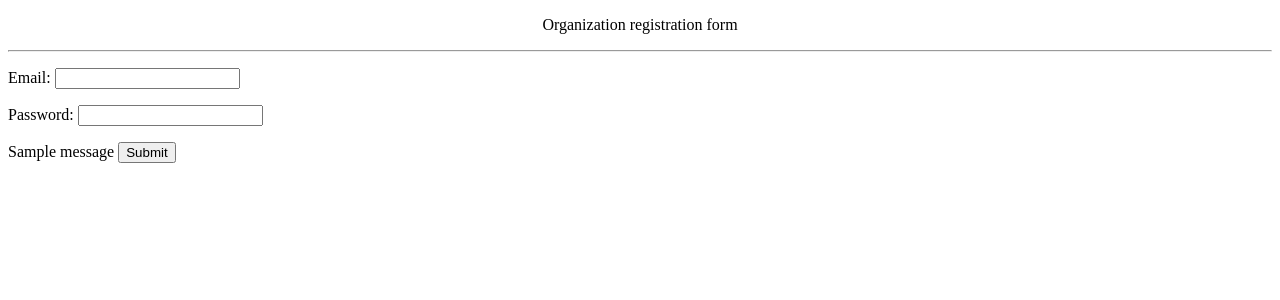
After one commit to siddharthss/ecampaign, a Django app: page /login/ in a window 1280 px wide. The commit adds this page. Shown: the top 300 px of the page. Run offline with Django 3.2, Linux system fonts and the light colour scheme; tables that the repository leaves empty hold one stand-in row (values such as "Sample post"); one stand-in notice (Sample message) is shown.

Commit message:
all file added on 6/10 commited file has function login for thet subdomain

```diff
--- a/ecampaign/urls.py
+++ b/ecampaign/urls.py
@@ -15,8 +15,15 @@ Including another URLconf
 """
 from django.conf.urls import include, url
 from django.contrib import admin
+from organization.views import DemoView
+from organization.views import LoginView
+from organization.views import DashboardView
 
 urlpatterns = [
+    url(r'^$', DemoView.as_view()),
     url(r'^organization/', include('organization.urls')),
     url(r'^admin/', include(admin.site.urls)),
+    url(r'^login/$', LoginView.as_view(), name='login_view'),
+    url(r'^dashboard/$', DashboardView.as_view(), name='dashboard_view'),
+
 ]
--- a/organization/forms.py
+++ b/organization/forms.py
@@ -1,19 +1,47 @@
 from django import forms
+from django.core.exceptions import ValidationError
 from django.forms import ModelForm
-from .models import Organization
 from .models import Organization
 
 
 class OrganizationRegistrationForm(ModelForm):
     class Meta:
         model = Organization
-        fields = '__all__'
+        exclude = ["domain_name"]
         widgets = {
         'password': forms.PasswordInput(),
         'phone': forms.NumberInput(),
         }
 
 
-class DomainForm(forms.Form):
-    domain_name = forms.CharField(max_length= 20)
-    pk = forms.IntegerField()
+class DomainForm(ModelForm):
+    class Meta:
+        model = Organization
+        fields = ("domain_name",)
+
+    def clean_domain_name(self):
+        domain_name = self.cleaned_data['domain_name']
+
+        if Organization.objects.filter(domain_name=domain_name).exists():
+            raise ValidationError("this domain name already in use")
+        else:
+            return domain_name
+
+
+class LoginForm(forms.Form):
+    email = forms.EmailField()
+    password = forms.CharField(widget=forms.PasswordInput)
+
+    # def clean(self):
+    #     host = self.request.META['HTTP_HOST']
+    #     arr = host.split(".")
+    #     host = arr[0]
+    #     obj = Organization.objects.filter(domain_name=host)
+    #
+    #     if obj.exists():
+    #         if obj.get().email != (self.cleaned_data.get('email') or obj.get().password != self.cleaned_data.get('password')):
+    #             raise ValidationError("invalid Email addresses Or password.")
+    #     else:
+    #         raise ValidationError("invalid Email addresses Or password.")
+    #
+    #     return self.cleaned_data
--- a/organization/models.py
+++ b/organization/models.py
@@ -12,4 +12,4 @@ class Organization(models.Model):
     email = models.EmailField()
     phone = models.CharField(max_length=13)
     password = models.CharField(max_length=100)
-    domain_name = models.CharField(max_length=15, blank=True, unique=True)
+    domain_name = models.CharField(max_length=15, blank=True)
--- /dev/null
+++ b/organization/templates/organization/organization_login.html
@@ -0,0 +1,23 @@
+<!DOCTYPE html>
+<html>
+<head lang="en">
+    <meta charset="UTF-8">
+    <title></title>
+</head>
+<body>
+    <center>
+        <p>Organization registration form</p>
+    </center>
+    <hr>
+    <form action="" method="post">
+        {% csrf_token %}
+        {{ form.as_p }}
+        {% if messages %}
+            {% for message in messages %}
+                {{message}}
+            {% endfor %}
+        {% endif %}
+        <input type="submit" value="Submit" />
+    </form>
+</body>
+</html>
--- a/organization/templates/organization/thankyou.html
+++ b/organization/templates/organization/thankyou.html
@@ -9,7 +9,7 @@
         <p>
         <h4>Thank you for registering with Us!<br/></h4>
         Soon you will be able to access the application at this URL:
-        <a href="http://{{domain_name}}.ecampaign.com">http://{{domain_name}}.ecampaign.com</a>
+                <a href="http://{{domain_name}}.ecampaign.com">http://{{domain_name}}.ecampaign.com</a>
         </p>
     </center>
 
--- a/organization/urls.py
+++ b/organization/urls.py
@@ -1,11 +1,11 @@
 from django.conf.urls import url
 from organization.views import OrganizationRegistrationView
 from organization.views import DomainFormValidationView
-from organization.views import DomainFormView
-
+# from organization.views import DomainFormView
+from organization.views import ThankYouView
 
 urlpatterns = [
-    url(r'^registration/domain_form/(?P<pk>\d+)/$', DomainFormView.as_view(), name='domain_view'),
-    url(r'^registration/', OrganizationRegistrationView.as_view(), name='org_reg_form'),
-    url(r'^domain_validation_form/', DomainFormValidationView.as_view(), name='domain_validation_view'),
+    url(r'^registration/domain_form/(?P<pk>\d+)/$', DomainFormValidationView.as_view(), name='domain_view'),
+    url(r'^registration/thankyou/(?P<domain_name>[\w-]+)/$', ThankYouView.as_view(), name='thank_you_view'),
+    url(r'^registration', OrganizationRegistrationView.as_view(), name='org_reg_form'),
 ]
--- a/organization/views.py
+++ b/organization/views.py
@@ -1,11 +1,15 @@
+from django.contrib import messages
+from django.core.exceptions import ValidationError
 from django.shortcuts import render
 from django.views.generic import TemplateView
 from django.views.generic import View
 from django.core.urlresolvers import reverse
 from django.views.generic import CreateView
 from django.views.generic.edit import UpdateView
+from django.views.generic.edit import FormView
 from .forms import OrganizationRegistrationForm
 from .forms import DomainForm
+from .forms import LoginForm
 from .models import Organization
 # Create your views here.
 
@@ -14,42 +18,65 @@ class OrganizationRegistrationView(CreateView):
     model = Organization
     template_name = "organization/organization_registration.html"
     form_class = OrganizationRegistrationForm
-    # success_url = 'domain_form/'
 
     def get_success_url(self):
         return reverse('domain_view', kwargs={'pk': self.object.id})
 
 
-class DomainFormView(TemplateView):
-    """to render the domain_form"""
+class DomainFormValidationView(UpdateView):
+    form_class = DomainForm
+    model = Organization
     template_name = 'organization/domain_form.html'
 
-
-# class DomainFormValidationView(UpdateView):
-#     form_class = DomainForm
-#     model = Organization
-#     template_name = 'organization/domain_form.html'
-#
-#     def get(self, request, **kwargs):
-#         self.object = Organization.objects.get(pk=self.request.pk)
-#         form_class = self.get_form_class()
-#         form = self.get_form(form_class)
-#         context = self.get_context_data(object=self.object, form=form)
-#         return self.render_to_response(context)
-#
-#     def get_object(self, queryset=None):
-#         obj = Organization.objects.get(pk=self.request.pk)
-#         return obj
+    def get_success_url(self):
+        return reverse('thank_you_view', kwargs={'domain_name': self.object.domain_name})
 
 
-class DomainFormValidationView(View):
-    """to update/add  domain name in organization object """
+class ThankYouView(TemplateView):
+    """to render the domain_form"""
     template_name = 'organization/thankyou.html'
 
-    def post(self, request):
-        domain_name = request.POST["domain_name"]
-        pk = request.POST["pk"]
-        obj = Organization.objects.get(pk=pk)
-        obj.domain_name = domain_name
-        obj.save()
-        return render(request, self.template_name, {'domain_name': domain_name})
+
+class LoginView(FormView):
+    form_class = LoginForm
+    template_name = "organization/organization_login.html"
+
+    def form_valid(self, form):
+        host = self.request.META['HTTP_HOST']
+        arr = host.split(".")
+        host = arr[0]
+        obj = Organization.objects.filter(domain_name=host)
+
+        if obj.exists():
+            email = self.request.POST['email']
+            password = self.request.POST['password']
+
+            if obj.get().email == email and obj.get().password == password:
+                return super(LoginView, self).form_valid(form)
+            else:
+                messages.error(self.request, "invalid email or password")
+                return self.form_invalid(form)
+                # raise ValidationError("invalid email or password")
+        else:
+            messages.error(self.request, "invalid email or password")
+            return self.form_invalid(form)
+            # raise ValidationError("invalid email or password")
+
+    def get_success_url(self):
+        return reverse('dashboard_view')
+
+
+class DashboardView(TemplateView):
+    """to render the domain_form"""
+    template_name = 'organization/dashboard.html'
+
+
+class DemoView(View):
+    """to render the domain_form"""
+    template_name = 'organization/demo.html'
+
+    def get(self, request, *args, **kwargs):
+        host = request.META['HTTP_HOST']
+        arr = host.split(".")
+        host = arr[0]
+        return render(request, self.template_name, {'hostname': host})
```
Also changed, not shown: organization/templates/organization/dashboard.html (added, +13 -0 lines), organization/templates/organization/demo.html (added, +11 -0 lines), organization/templates/organization/domain_form.html (+7 -13 lines), organization/migrations/0006_auto_20151005_0625.py (added), 6 other files.
